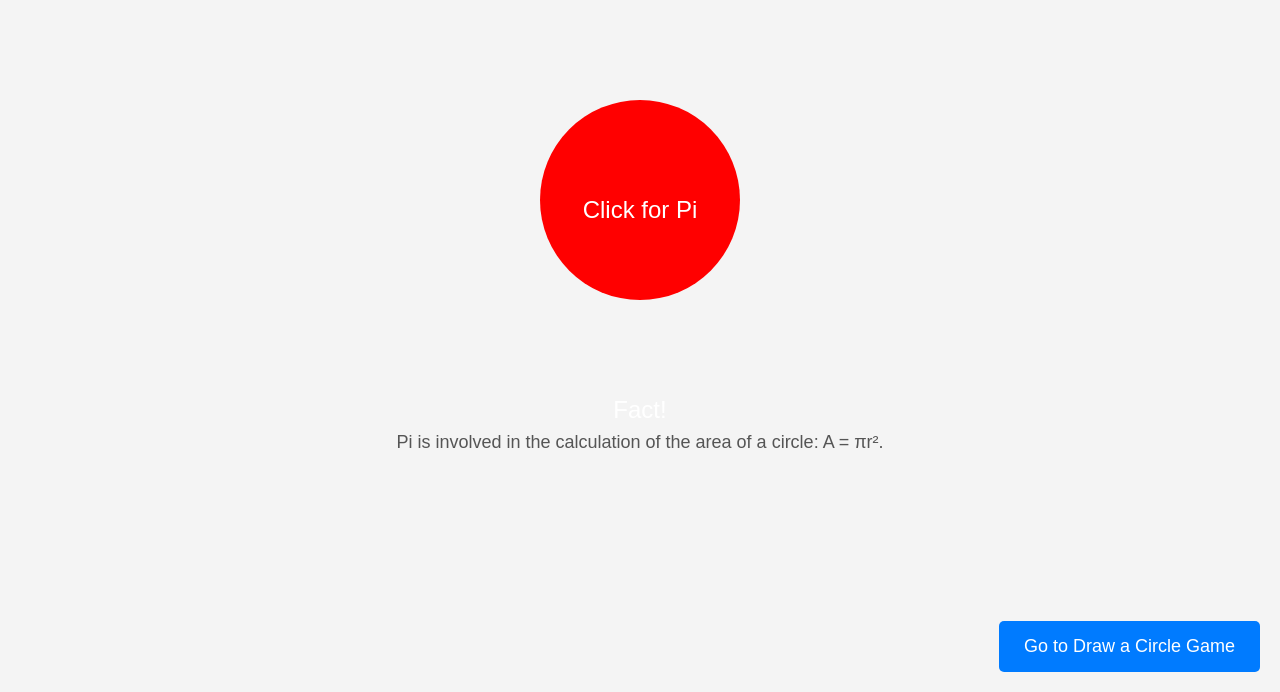
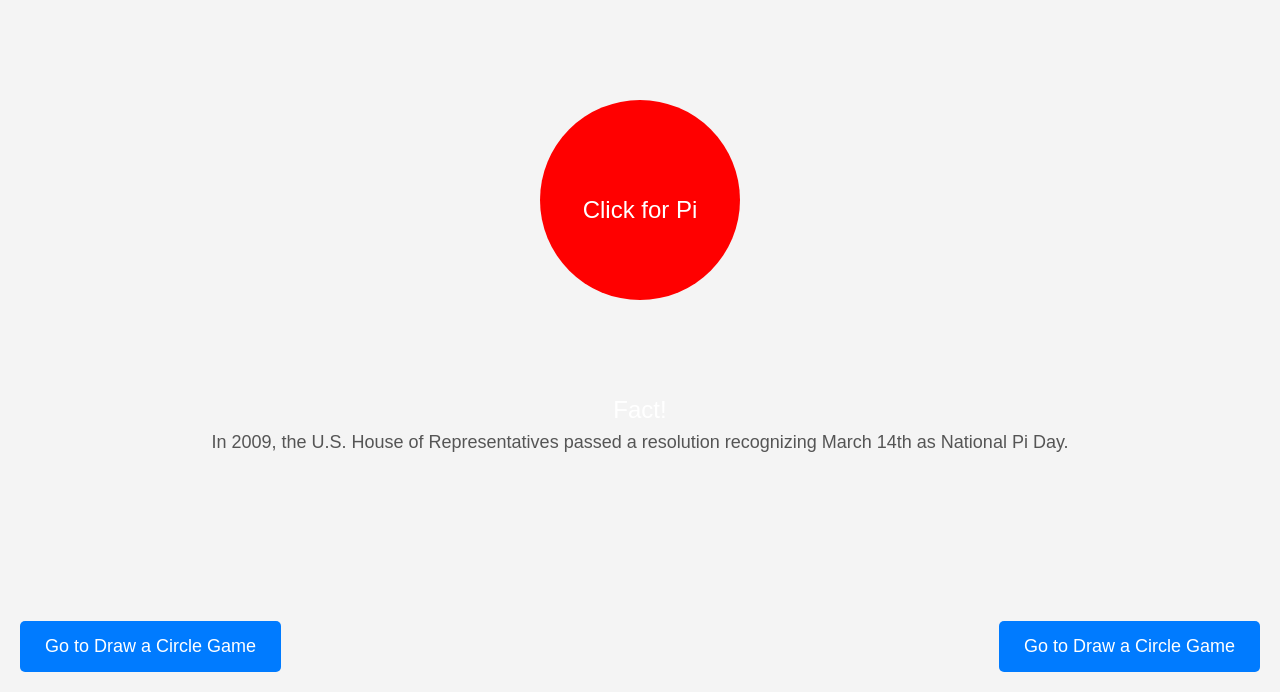
Before and after one commit to MiniMango2025/Pi-Day, a plain HTML site: page index.html in a window 1280 px wide. Both pictures are taken after a click on the button "Click for Pi Fact!". Shown: the part 108-800 px from the top of the page. Drawn offline with Linux system fonts and the light colour scheme.

Commit message:
Update index.html

```diff
--- a/index.html
+++ b/index.html
@@ -103,6 +103,25 @@
     #goToCircleGame:hover {
       background-color: #0056b3;
     }
+
+    /* Bottom left button for Draw a Circle game */
+    #goToCircleGameLeft {
+      position: fixed;
+      bottom: 20px;
+      left: 20px;
+      background-color: #007BFF;
+      color: white;
+      padding: 15px 25px;
+      border: none;
+      border-radius: 5px;
+      font-size: 18px;
+      cursor: pointer;
+      transition: background-color 0.3s;
+    }
+
+    #goToCircleGameLeft:hover {
+      background-color: #0056b3;
+    }
   </style>
 </head>
 <body>
@@ -128,6 +147,7 @@
 
   <!-- Button to switch to Draw a Circle Game -->
   <button id="goToCircleGame" onclick="showCircleGame()">Go to Draw a Circle Game</button>
+  <button id="goToCircleGameLeft" onclick="showCircleGame()">Go to Draw a Circle Game</button>
 
   <script>
     // Pi Fact Functionality
@@ -147,7 +167,16 @@
         "Pi is involved in the calculation of the area of a circle: A = πr².",
         "The digits of Pi are randomly distributed. No pattern has been found, and it has inspired many mathematical investigations.",
         "The first 10 digits of Pi are 3.1415926535.",
-        "There are Pi-inspired mathematical constants, like Pi-squared (π²) and Pi-cubed (π³), which also appear in various formulas."
+        "There are Pi-inspired mathematical constants, like Pi-squared (π²) and Pi-cubed (π³), which also appear in various formulas.",
+        "Pi is used in computer algorithms for random number generation and simulations.",
+        "The Feynman Point, named after physicist Richard Feynman, is a sequence of six consecutive 9s that occur at the 762nd decimal place of Pi.",
+        "The ancient Greek mathematician Archimedes developed an algorithm to approximate Pi by calculating the perimeters of polygons inscribed and circumscribed around a circle.",
+        "In 2009, the U.S. House of Representatives passed a resolution recognizing March 14th as National Pi Day.",
+        "Pi appears in many formulas in physics and engineering, such as the period of a pendulum and the frequency of a vibrating string.",
+        "The search for more digits of Pi has driven advances in computer technology and numerical algorithms.",
+        "Pi is transcendental, meaning it is not the root of any non-zero polynomial equation with rational coefficients.",
+        "Pi is used in various fields, including geometry, trigonometry, calculus, complex numbers, and statistics.",
+        "The symbol π has been in use for over 250 years."
       ];
       const randomFact = facts[Math.floor(Math.random() * facts.length)];
       document.getElementById("fact").textContent = randomFact;
@@ -231,6 +260,8 @@
       document.querySelector('.pi-btn').style.display = 'none';
       // Hide the "Go to Draw a Circle Game" button
       document.getElementById('goToCircleGame').style.display = 'none';
+      // Hide the bottom-left "Go to Draw a Circle Game" button
+      document.getElementById('goToCircleGameLeft').style.display = 'none';
     }
   </script>
 
```
